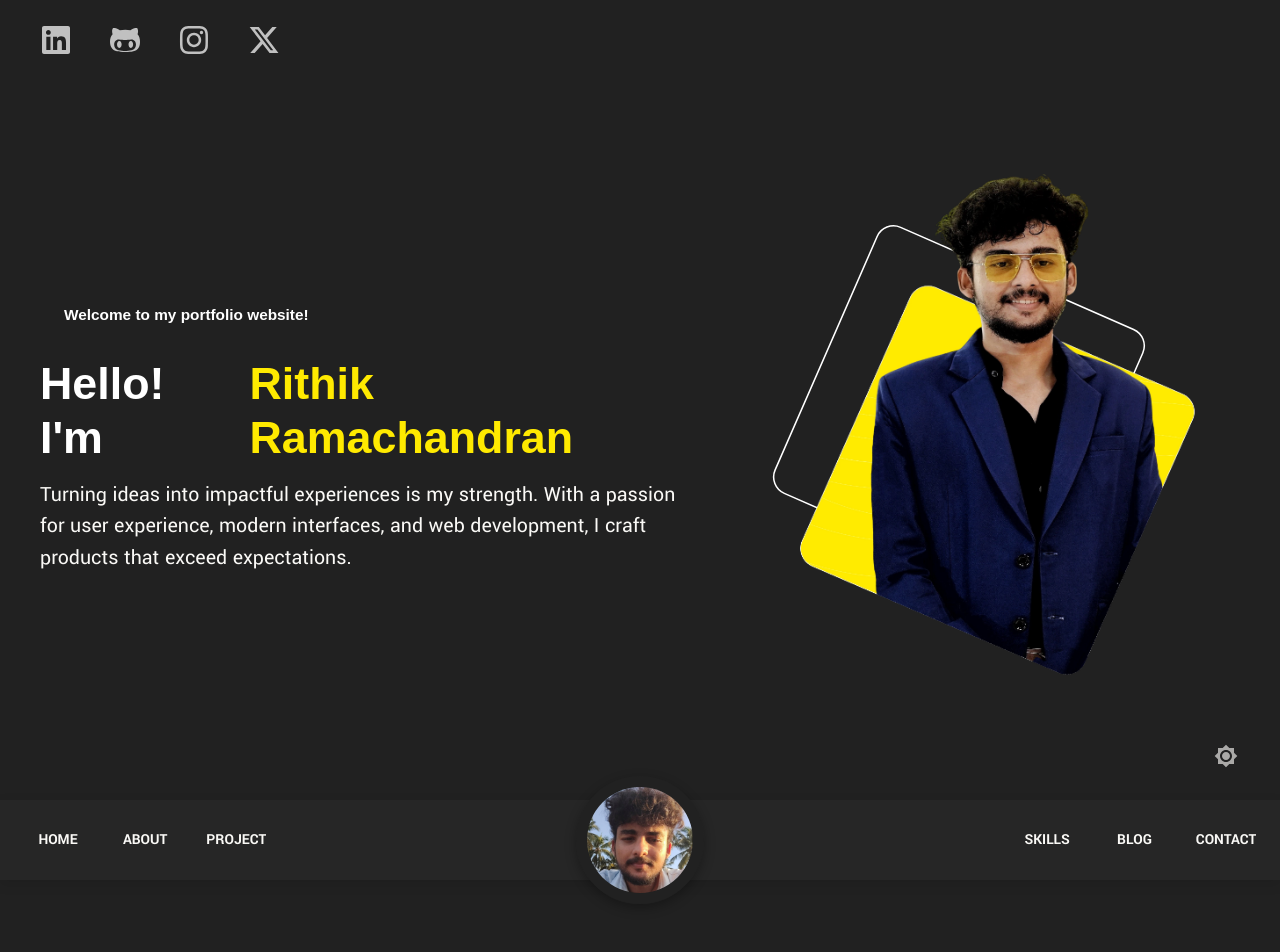
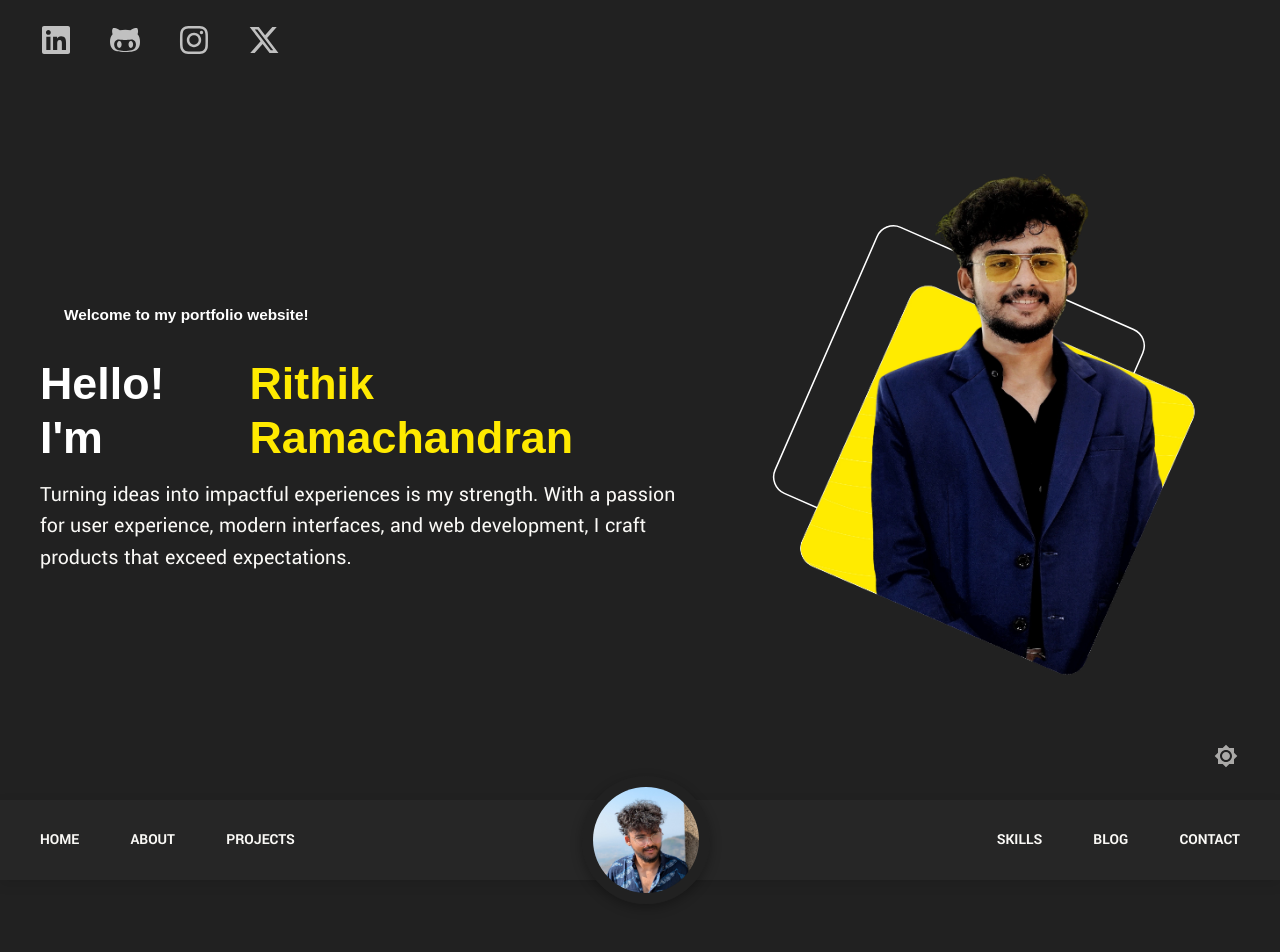
Before and after one commit to RithikAR25/My-Portfolio, a React (Vite) app: page / in a window 1280 px wide. Shown: the top 952 px of the page. Built offline with nearby package versions, Linux system fonts and the light colour scheme; a web font is replaced by a local one.

Commit message:
feat: implement responsive Navbar with animated buttons and smooth scrolling navigation

```diff
--- a/src/Components/Navbar/AnimatedButton.tsx
+++ b/src/Components/Navbar/AnimatedButton.tsx
@@ -26,17 +26,17 @@ const AnimatedButton: React.FC<AnimatedButtonProps> = ({
         boxShadow: "none", // Disable shadow on hover
         overflow: "hidden", // Ensures the text doesn't overflow while animating
         display: "inline-block", // Needed to apply the hover effect correctly
-        width: "100%", // Ensures the button spans 100% width for proper centering
+        width: "max-content", // Ensures the button expands to fit its text content
         textAlign: "center", // Centers the text inside the button
+        padding: "6px 16px", // Ensure standard MUI padding
         transition: "color 2s",
         "&:hover": {
           color: "primary.main", // Changes color on hover
         },
         "& span": {
-          display: "block",
+          display: "inline-block",
           transition: "transform 0.3s",
           transform: "translateY(0)", // Initial position
-          width: "100%", // Ensure the span is 100% width for centering
           // Responsive font sizes
           fontSize: "4vw", // Default fallback
           "@media (min-width: 0px)": {
--- a/src/Components/Navbar/Navbar.tsx
+++ b/src/Components/Navbar/Navbar.tsx
@@ -9,7 +9,7 @@ import List from "@mui/material/List";
 import ListItem from "@mui/material/ListItem";
 import ListItemText from "@mui/material/ListItemText";
 import { useTheme, useMediaQuery } from "@mui/material";
-import avatarImage from "../../assets/Images/dp.png";
+import avatarImage from "../../assets/Images/dp1.jpg";
 import AnimatedButton from "./AnimatedButton";
 import StickyAvatar from "./StickyAvatar";
 
@@ -84,7 +84,7 @@ const Navbar: React.FC = () => {
               />
               <AnimatedButton
                 href="#projects"
-                spanText="Project"
+                spanText="Projects"
                 afterContent="Projects"
                 onClick={() => handleSmoothScroll("projects")} // Smooth scroll to projects
               />
```
Also changed, not shown: src/assets/Images/dp1.jpg (added).
